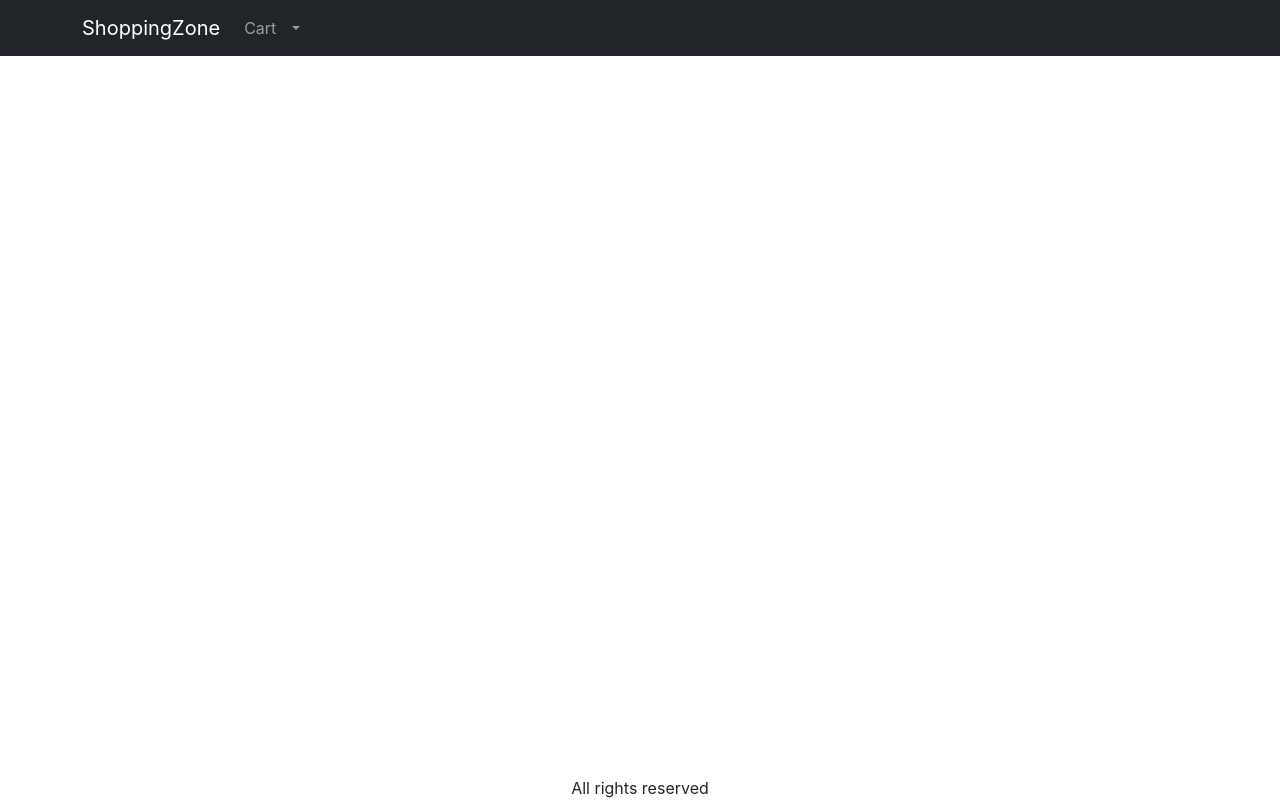
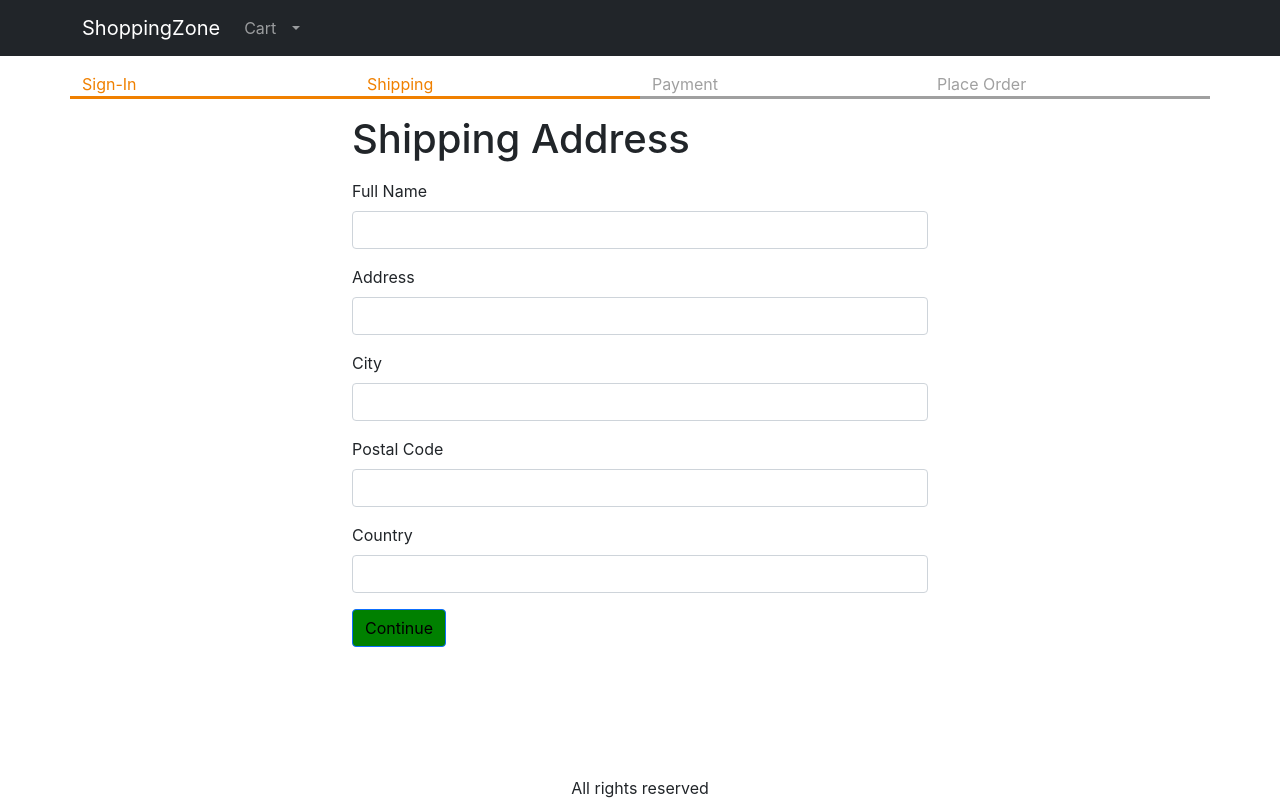
Before and after one commit to taviyaumesh007/ShoppingZone, a React (Create React App) app in the folder frontend/: page /shipping in a window 1280 px wide. Built offline with nearby package versions, Linux system fonts and the light colour scheme.

Commit message:
create shipping screen

```diff
--- a/frontend/src/App.js
+++ b/frontend/src/App.js
@@ -12,7 +12,8 @@
 import { Store } from './Store';
 import CartScreen from './screens/CartScreen';
 import SigninScreen from './screens/SigninScreen';
-import { NavDropdown } from 'react-bootstrap';
+import NavDropdown from 'react-bootstrap/NavDropdown';
+import ShippingAddressScreen from './screens/ShippingAddressScreen';
 
 function App() {
   const { state, dispatch: ctxDispatch } = useContext(Store);
@@ -21,6 +22,7 @@
   const signoutHandler = () => {
     ctxDispatch({ type: 'USER_SIGNOUT' });
     localStorage.removeItem('userInfo');
+    localStorage.removeItem('shippingAddress');
   }
 
   return (
@@ -70,6 +72,7 @@
               <Route path="/product/:slug" element={<ProductScreen />} />
               <Route path="/cart" element={<CartScreen />} />
               <Route path="/signin" element={<SigninScreen />} />
+              <Route path="/shipping" element={<ShippingAddressScreen />}></Route>
               <Route path="/" element={<HomeScreen />} />
             </Routes>
           </Container>
--- a/frontend/src/Store.js
+++ b/frontend/src/Store.js
@@ -9,6 +9,10 @@
             : null,
     },
     cart: {
+        shippingAddress: localStorage.getItem('shippingAddress')
+            ? JSON.parse(localStorage.getItem('shippingAddress'))
+            : {},
+
         cartItems: localStorage.getItem('cartItems')
             ? JSON.parse(localStorage.getItem('cartItems'))
             : [],
@@ -41,7 +45,19 @@
             return {
                 ...state,
                 userInfo: null,
-            }
+                cart: {
+                    cartItems: [],
+                    shippingAddress: {},
+                },
+            };
+        case 'SAVE_SHIPPING_ADDRESS':
+            return {
+                ...state,
+                cart: {
+                    ...state.cart,
+                    shippingAddress: action.payload,
+                },
+            };
         default:
             return state;
     }
--- /dev/null
+++ b/frontend/src/components/CheckoutSteps.js
@@ -0,0 +1,14 @@
+import React from 'react';
+import Row from 'react-bootstrap/Row';
+import Col from 'react-bootstrap/Col';
+
+export default function CheckoutSteps(props) {
+    return (
+        <Row className="checkout-steps">
+            <Col className={props.step1 ? 'active' : ''}>Sign-In</Col>
+            <Col className={props.step2 ? 'active' : ''}>Shipping</Col>
+            <Col className={props.step3 ? 'active' : ''}>Payment</Col>
+            <Col className={props.step4 ? 'active' : ''}>Place Order</Col>
+        </Row>
+    );
+}
--- a/frontend/src/index.css
+++ b/frontend/src/index.css
@@ -41,6 +41,16 @@
 .img-thumbnail {
   height: 80px;
 }
-.small-container{
+.small-container {
   max-width: 600px;
 }
+
+.checkout-steps > div {
+  border-bottom: 0.2rem solid #a0a0a0;
+  color: #a0a0a0;
+}
+
+.checkout-steps > div.active {
+  border-bottom: 0.2rem solid #f08000;
+  color: #f08000;
+}
--- /dev/null
+++ b/frontend/src/screens/ShippingAddressScreen.js
@@ -0,0 +1,111 @@
+import React, { useContext, useEffect, useState } from 'react';
+import { Helmet } from 'react-helmet-async';
+import Form from 'react-bootstrap/Form';
+import Button from 'react-bootstrap/Button';
+import { useNavigate } from 'react-router-dom';
+import { Store } from '../Store';
+import CheckoutSteps from '../components/CheckoutSteps';
+
+export default function ShippingAddressScreen() {
+    const navigate = useNavigate();
+    const { state, dispatch: ctxDispatch } = useContext(Store);
+    const {
+        userInfo,
+        cart: { shippingAddress },
+    } = state;
+    const [fullName, setFullName] = useState(shippingAddress.fullName || '');
+    const [address, setAddress] = useState(shippingAddress.address || '');
+    const [city, setCity] = useState(shippingAddress.city || '');
+    const [postalCode, setPostalCode] = useState(
+        shippingAddress.postalCode || ''
+    );
+    useEffect(() => {
+        if (!userInfo) {
+            navigate('/signin?redirect=/shipping');
+        }
+    }, [userInfo, navigate]);
+    const [country, setCountry] = useState(shippingAddress.country || '');
+    const submitHandler = (e) => {
+        e.preventDefault();
+        ctxDispatch({
+            type: 'SAVE_SHIPPING_ADDRESS',
+            payload: {
+                fullName,
+                address,
+                city,
+                postalCode,
+                country,
+            },
+        });
+        localStorage.setItem(
+            'shippingAddress',
+            JSON.stringify({
+                fullName,
+                address,
+                city,
+                postalCode,
+                country,
+            })
+        );
+        navigate('/payment');
+    };
+    return (
+        <div>
+            <Helmet>
+                <title>Shipping Address</title>
+            </Helmet>
+
+            <CheckoutSteps step1 step2></CheckoutSteps>
+            <div className="container small-container">
+                <h1 className="my-3">Shipping Address</h1>
+                <Form onSubmit={submitHandler}>
+                    <Form.Group className="mb-3" controlId="fullName">
+                        <Form.Label>Full Name</Form.Label>
+                        <Form.Control
+                            value={fullName}
+                            onChange={(e) => setFullName(e.target.value)}
+                            required
+                        />
+                    </Form.Group>
+                    <Form.Group className="mb-3" controlId="address">
+                        <Form.Label>Address</Form.Label>
+                        <Form.Control
+                            value={address}
+                            onChange={(e) => setAddress(e.target.value)}
+                            required
+                        />
+                    </Form.Group>
+                    <Form.Group className="mb-3" controlId="city">
+                        <Form.Label>City</Form.Label>
+                        <Form.Control
+                            value={city}
+                            onChange={(e) => setCity(e.target.value)}
+                            required
+                        />
+                    </Form.Group>
+                    <Form.Group className="mb-3" controlId="postalCode">
+                        <Form.Label>Postal Code</Form.Label>
+                        <Form.Control
+                            value={postalCode}
+                            onChange={(e) => setPostalCode(e.target.value)}
+                            required
+                        />
+                    </Form.Group>
+                    <Form.Group className="mb-3" controlId="country">
+                        <Form.Label>Country</Form.Label>
+                        <Form.Control
+                            value={country}
+                            onChange={(e) => setCountry(e.target.value)}
+                            required
+                        />
+                    </Form.Group>
+                    <div className="mb-3">
+                        <Button variant="primary" type="submit">
+                            Continue
+                        </Button>
+                    </div>
+                </Form>
+            </div>
+        </div>
+    );
+}
```
